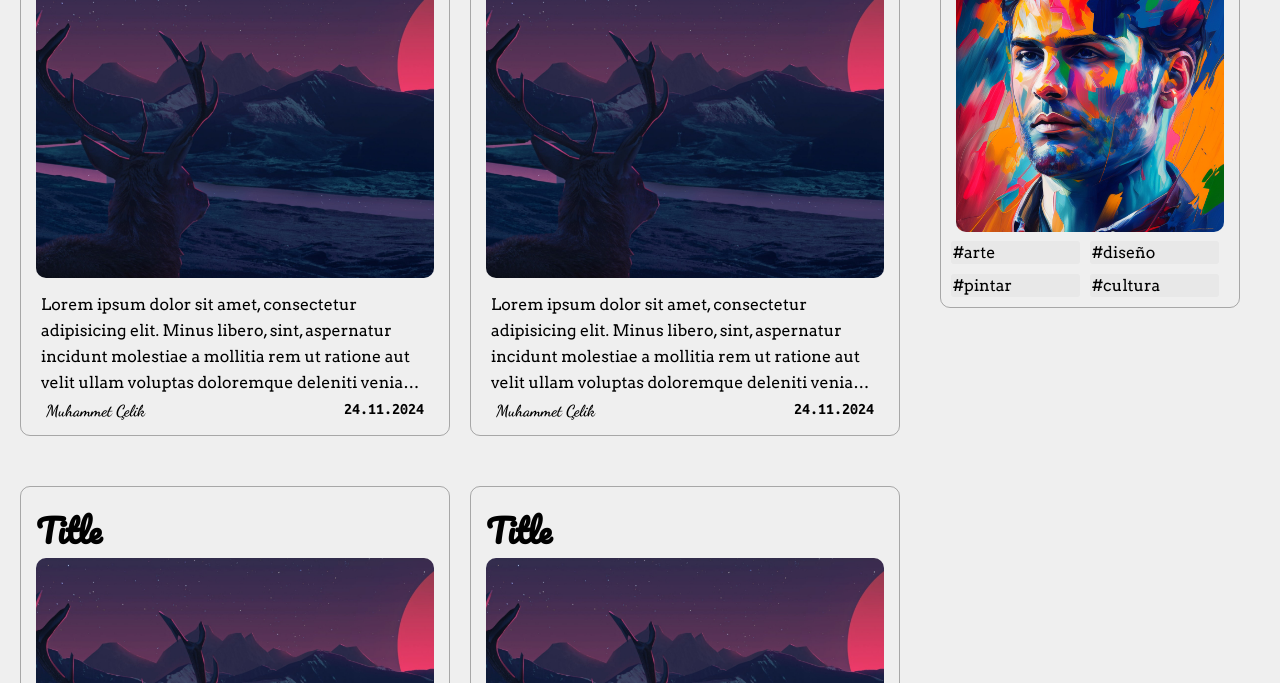
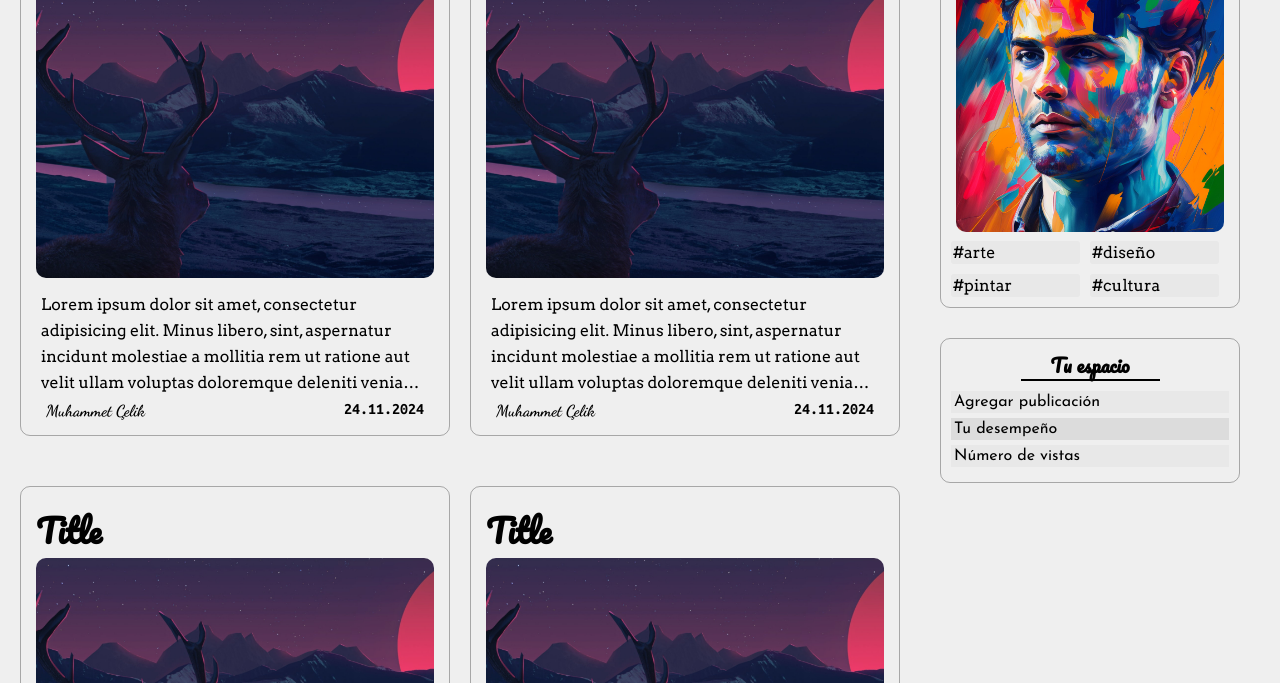
Before and after one commit to aysenurgezgin/miBlog, a plain HTML site: page index.html in a window 1280 px wide. Shown: the part 714-1397 px from the top of the page. Drawn offline with Linux system fonts and the light colour scheme.

Commit message:
homepage design ok

```diff
--- a/index.html
+++ b/index.html
@@ -113,7 +113,7 @@
     </div>
 
     <div class="sidebar">
-        <div class="area">
+        <div class="area target">
             <h3>¿Quién soy yo?</h3>
             <img src="/public/img/user/user-2.png" alt="user">
             <div class="categories">
@@ -123,6 +123,17 @@
                 <span>#cultura</span>
 
             </div>
+        </div>
+
+
+        <div class="area target">
+            <h3>Tu espacio</h3>
+          <a href="/admin/add">Agregar publicación</a>
+          <a href="#">Tu desempeño</a>
+          <a href="#">Número de vistas</a>
+
+
+
         </div>
     </div>
 </div>
--- a/public/css/sidebar.css
+++ b/public/css/sidebar.css
@@ -7,6 +7,7 @@
     padding: 10px;
     border: 1px solid rgba(0, 0, 0, 0.3);
     border-radius: 10px;
+    margin-bottom: 30px;
 }
 
 
@@ -48,6 +49,26 @@
     font-family: 'Arvo', serif;
     background-color: rgba(0, 0, 0, 0.03);
     padding: 2px;
-    border-radius:3px ;
+    border-radius: 3px;
     cursor: pointer;
 }
+
+.sidebar a {
+    font-family: 'Josefin Sans', sans-serif;
+    display: block;
+    padding: 3px;
+    margin-bottom: 5px;
+    background-color: rgba(0, 0, 0, 0.03);
+}
+.sidebar a:nth-child(2n + 1) {
+    background-color: rgba(0, 0, 0, 0.08);
+}
+/* Scroll animation */
+
+.sidebar .area {
+    opacity: 0;
+    transition: all 0.5s;
+}
+.sidebar .area.active {
+    opacity: 1;
+}
```
